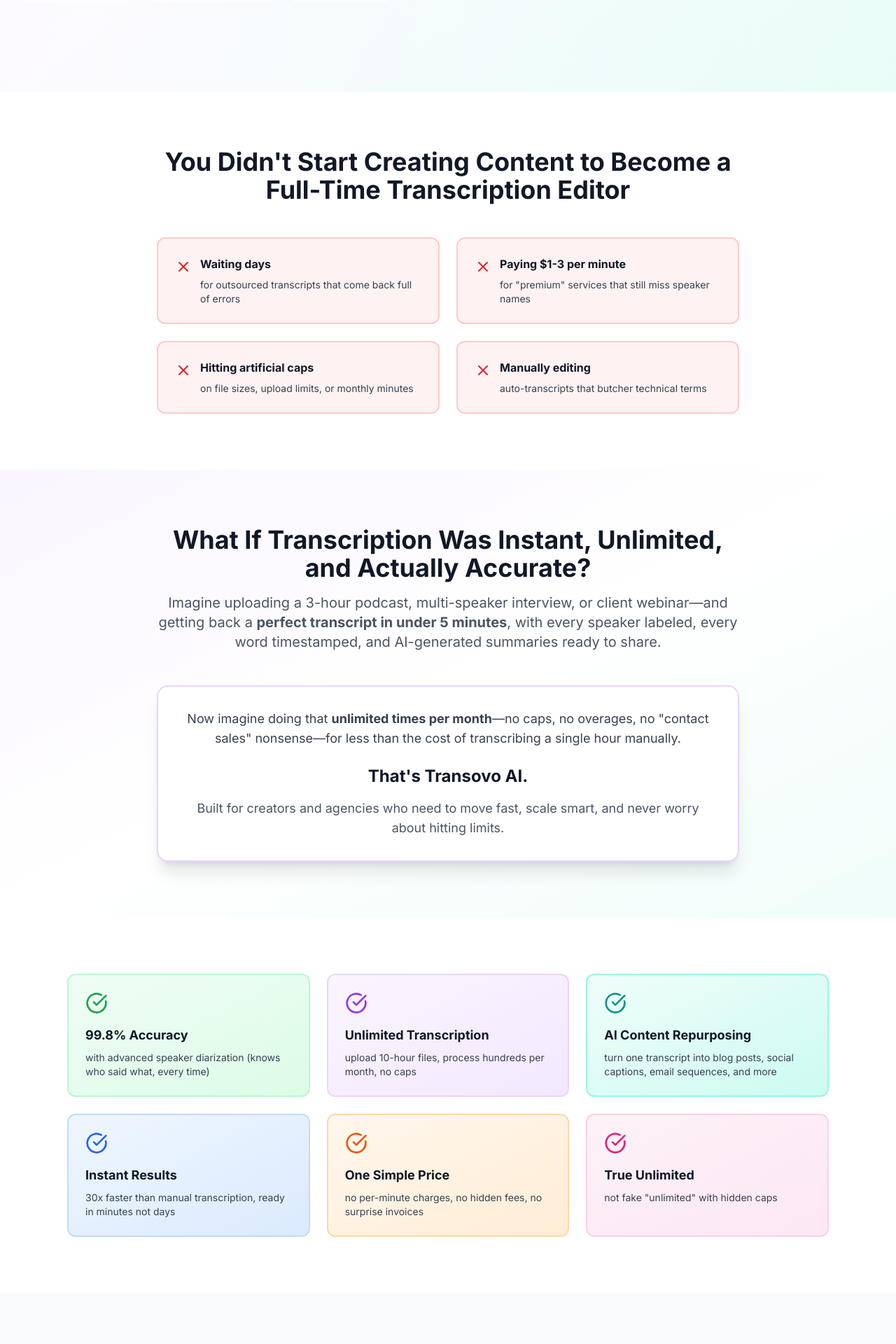
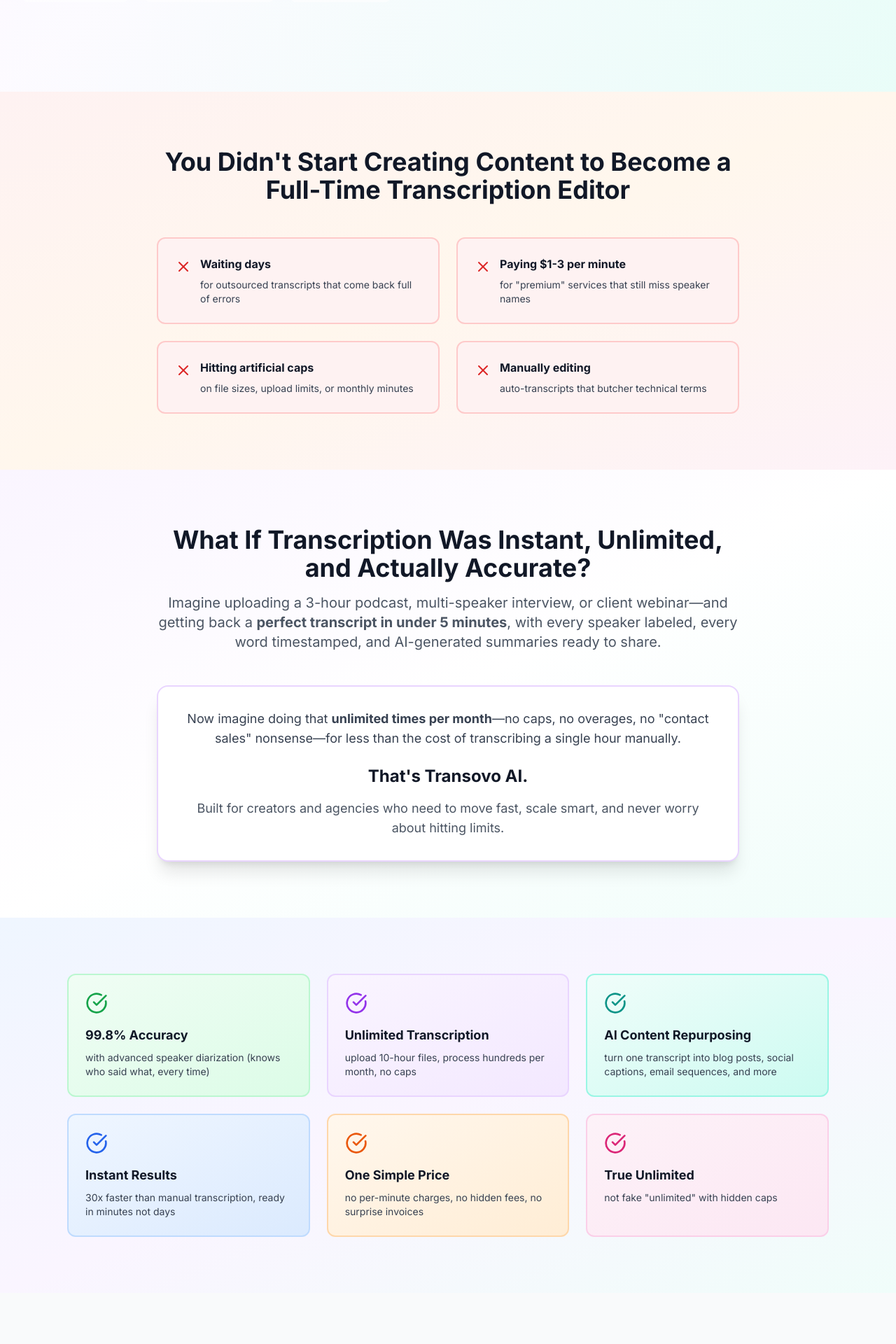
Before and after one commit to 703deuce/stt, a Next.js app: page / in a window 1280 px wide. Shown: the part 1000-2920 px from the top of the page at 70% size. Built offline with nearby package versions, Linux system fonts and the light colour scheme; no server answers.

Commit message:
Add gradient backgrounds to alternating sections for visual variety

```diff
--- a/src/app/page.tsx
+++ b/src/app/page.tsx
@@ -265,7 +265,7 @@
       </section>
 
       {/* Pain Points Section */}
-      <section className="bg-white py-20">
+      <section className="bg-gradient-to-br from-red-50 via-orange-50 to-pink-50 py-20">
         <div className="max-w-4xl mx-auto px-4 sm:px-6 lg:px-8">
           <div className="text-center mb-12">
             <h2 className="text-3xl md:text-4xl font-bold text-gray-900 mb-4">
@@ -339,7 +339,7 @@
       </section>
 
       {/* Key Benefits Grid */}
-      <section className="bg-white py-20">
+      <section className="bg-gradient-to-br from-blue-50 via-purple-50 to-teal-50 py-20">
         <div className="max-w-6xl mx-auto px-4 sm:px-6 lg:px-8">
           <div className="grid md:grid-cols-2 lg:grid-cols-3 gap-6">
             <div className="bg-gradient-to-br from-green-50 to-green-100 rounded-xl p-6 border-2 border-green-200">
@@ -434,7 +434,7 @@
       </section>
 
       {/* Features Section */}
-      <section id="features" className="bg-white py-24">
+      <section id="features" className="bg-gradient-to-br from-teal-50 via-cyan-50 to-blue-50 py-24">
         <div className="max-w-7xl mx-auto px-4 sm:px-6 lg:px-8">
           <div className="text-center mb-20">
             <div className="inline-flex items-center bg-gradient-to-r from-purple-100 to-teal-100 text-purple-800 px-4 py-2 rounded-full text-sm font-semibold mb-6 shadow-sm">
@@ -514,7 +514,7 @@
       </section>
 
       {/* Supported Languages Section */}
-      <section className="bg-white py-20">
+      <section className="bg-gradient-to-br from-purple-50 via-pink-50 to-orange-50 py-20">
         <div className="max-w-7xl mx-auto px-4 sm:px-6 lg:px-8">
           <div className="text-center mb-12">
             <div className="inline-flex items-center bg-gradient-to-r from-orange-100 to-purple-100 text-orange-800 px-4 py-2 rounded-full text-sm font-medium mb-4">
@@ -1211,7 +1211,7 @@
       </section>
 
       {/* What Makes Us Unbeatable Section */}
-      <section className="bg-white py-20">
+      <section className="bg-gradient-to-br from-green-50 via-emerald-50 to-teal-50 py-20">
         <div className="max-w-7xl mx-auto px-4 sm:px-6 lg:px-8">
           <div className="text-center mb-16">
             <h2 className="text-3xl md:text-4xl font-bold text-gray-900 mb-4">
@@ -1260,7 +1260,7 @@
       </section>
 
       {/* Testimonials Section */}
-      <section id="testimonials" className="bg-gray-50 py-20">
+      <section id="testimonials" className="bg-gradient-to-br from-violet-50 via-purple-50 to-indigo-50 py-20">
         <div className="max-w-7xl mx-auto px-4 sm:px-6 lg:px-8">
           <div className="text-center mb-16">
             <h2 className="text-3xl md:text-4xl font-bold text-gray-900 mb-4">
```
